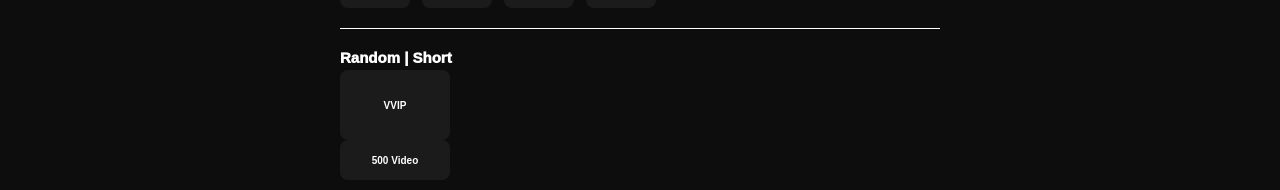
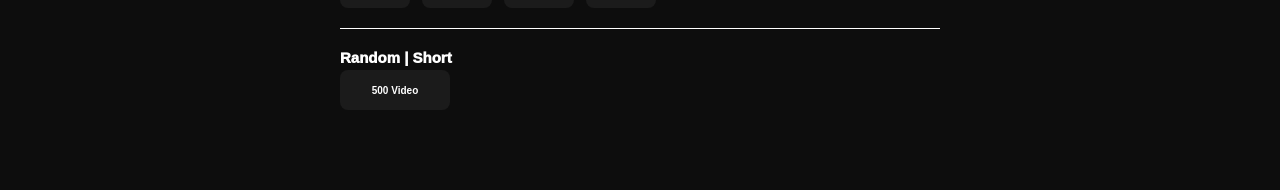
Before and after one commit to secshah3-cell/masterfile, a plain HTML site: page index.html in a window 1280 px wide. Shown: the part 377-567 px from the top of the page. Drawn offline with Linux system fonts and the light colour scheme.

Commit message:
Update index.html

```diff
--- a/index.html
+++ b/index.html
@@ -258,28 +258,6 @@
 </h2>
 
 
-<a href="link"
-   target="_blank"
-   rel="noopener noreferrer"
-   style="text-decoration:none;">
-
-    <div style="
-      width:110px;            /* SAIZ KOTAK */
-      height:70px;
-      background:#1b1b1b;    /* WARNA KOTAK */
-      border-radius:8px;     /* BUCU BULAT */
-      color:#fff;            /* WARNA TEKS */
-      font-size:10px;        /* SAIZ TEKS */
-      font-weight:600;       /* GAYA TEKS */
-      display:flex;
-      align-items:center;
-      justify-content:center;
-      text-align:center;
-    ">
-      VVIP
-
-   <hr style="border: none; height: 0.80px; background: white; margin: 20px 0;">
-
 
 </div> <a href="https://viphklvideo.jimdofree.com/"
    target="_blank"
```
